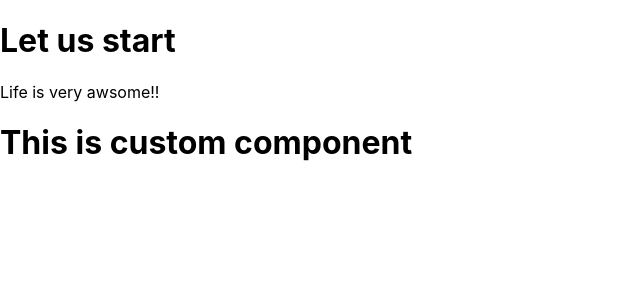
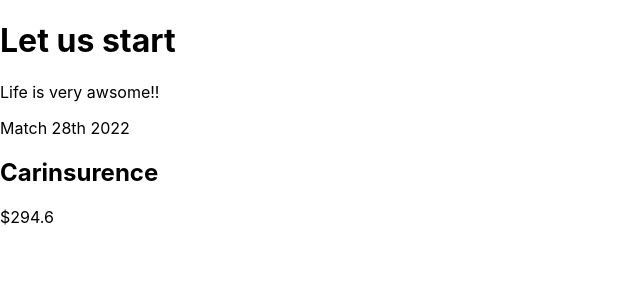
Before and after one commit to nuruzzamanHimel0/18_react_js_udemy_course, a React (Create React App) app in the folder react-complete-guide/: page / in a window 1280 px wide. Shown: the top 300 px of the page, without its empty margins (0-640 px from the left). Built offline with nearby package versions, Linux system fonts and the light colour scheme.

Commit message:
writing more component in jsx

```diff
--- a/react-complete-guide/src/Components/ExpenceItem.js
+++ b/react-complete-guide/src/Components/ExpenceItem.js
@@ -1,6 +1,12 @@
 function ExpenceItem(){
     return (
-        <h1>This is custom component</h1>
+       <div>
+           <div>Match 28th 2022</div>
+           <div>
+               <h2>Carinsurence</h2>
+               <p>$294.6</p>
+           </div>
+       </div>
     );
 }
 
```
